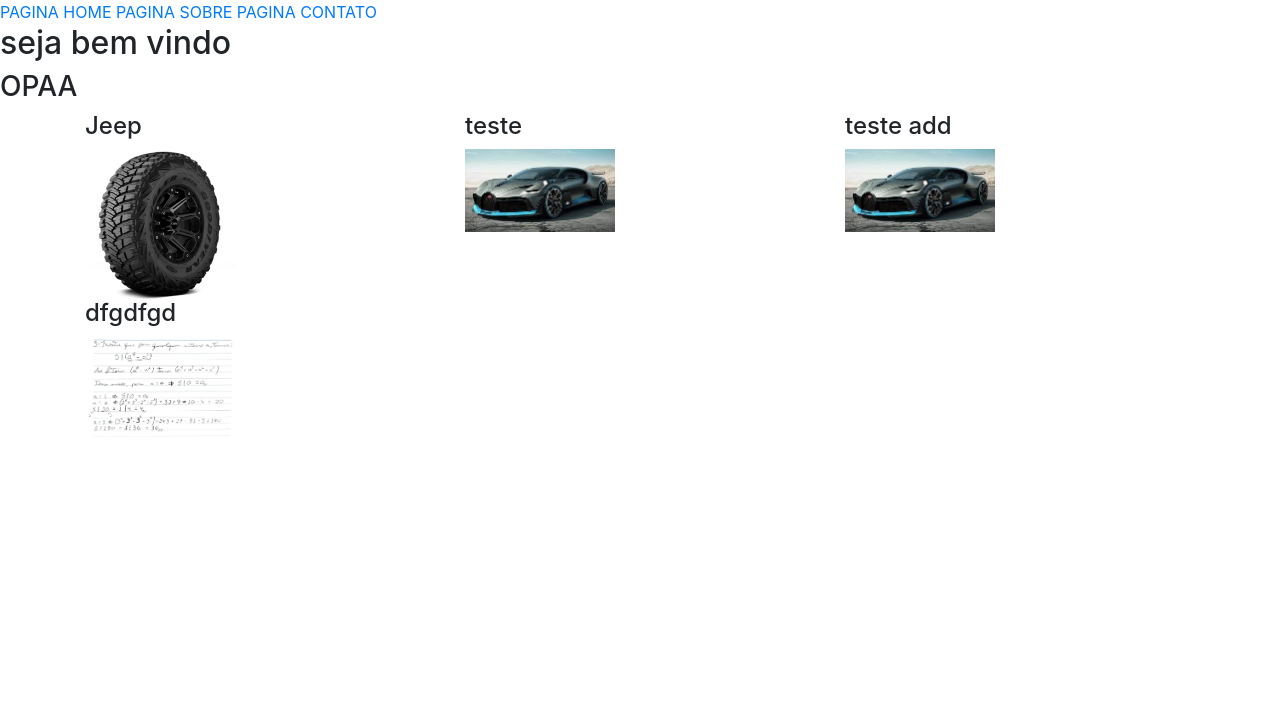
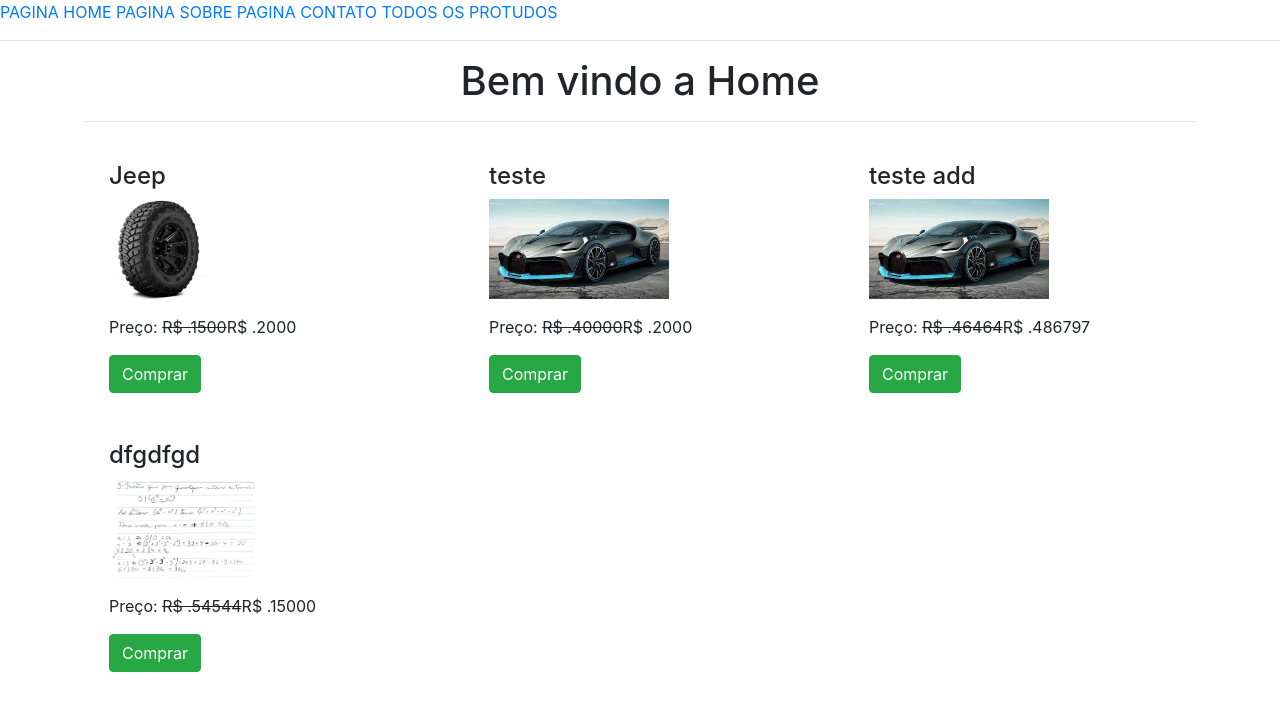
Before and after one commit to Elvis0032/projectloja, a Django app: page / in a window 1280 px wide. Shown: the top 711 px of the page. Run offline with Django 4.2, Linux system fonts and the light colour scheme; data comes from the database, SQL or seed files in the repository; some libraries are stand-ins or nearby versions.

Commit message:
aba todos produtos

```diff
--- a/lojaapp/urls.py
+++ b/lojaapp/urls.py
@@ -6,4 +6,6 @@ urlpatterns = [
     path("",HomeView.as_view(), name="home"),
     path("sobre/",SobreView.as_view(), name="sobre"),
     path("contato/",ContatoView.as_view(), name="contato"),
+    path("todos-produtos/",TodosProdutosView.as_view(), name="todosprodutos"),
+
 ]
--- a/lojaapp/views.py
+++ b/lojaapp/views.py
@@ -10,6 +10,13 @@ class HomeView(TemplateView):
         context['produto_list'] = Produto.objects.all()
         return context
 
+class  TodosProdutosView(TemplateView):
+    template_name = "todosprodutos.html"
+    def get_context_data(self, **kwargs):
+        context = super().get_context_data(**kwargs)
+        context['todascategorias'] = Categoria.objects.all()
+        return context
+
 
 class SobreView(TemplateView):
     template_name = "sobre.html"
--- a/templates/base.html
+++ b/templates/base.html
@@ -13,8 +13,8 @@
     <a href="/">PAGINA HOME</a>
     <a href="/sobre/">PAGINA SOBRE</a>
     <a href="/contato/">PAGINA CONTATO</a>
-
-    <h2>seja bem vindo </h2>
+    <a href="/todos-produtos/">TODOS OS PROTUDOS</a>
+<hr>
 {% block content %}
 
 
--- a/templates/contato.html
+++ b/templates/contato.html
@@ -1,9 +1,9 @@
 {% extends 'base.html' %}
-
 {% block title %}Contato{% endblock %}
-
 {% block content %}
 
 
+<h3>Bem vindo a Contato</h3>
+
 
 {% endblock %}
--- a/templates/home.html
+++ b/templates/home.html
@@ -1,19 +1,23 @@
 {% extends 'base.html' %}
 {% block title %}Home{% endblock %}
-
 {% block content %}
 
-<h3>OPAA</h3>
+
 <div class="container">
-    <div class="row">
+    <h1 class="text-center">Bem vindo a Home</h1>
+    <hr>
+    <div class="row mt-3">
         {% for p in produto_list  %}
             <div class="col-md-4">
 
+               <div class=" m-4">
 
                 <h4>{{p.titulo}}</h4>
-                <img src="{{p.image.url}}" alt="" width="150">
+                <img src="{{p.image.url}}" alt="" class="img-fluid" style="height: 100px; object-fit:cover;">
+                <p class="mt-3">Preço: <strike>R$ .{{p.preco_mercado}}</strike>R$ .{{p.venda}}</p>
+                <a href="" class="btn btn-success">Comprar</a>
 
-
+            </div>
             </div>
         {% endfor %}
     </div>
--- a/templates/sobre.html
+++ b/templates/sobre.html
@@ -1,8 +1,7 @@
 {% extends 'base.html' %}
-
 {% block title %}Sobre{% endblock %}
-
 {% block content %}
 
+<h3>Bem vindo a Sobre</h3>
 
 {% endblock %}
```
Also changed, not shown: templates/todosprodutos.html (added, +14 -0 lines).
